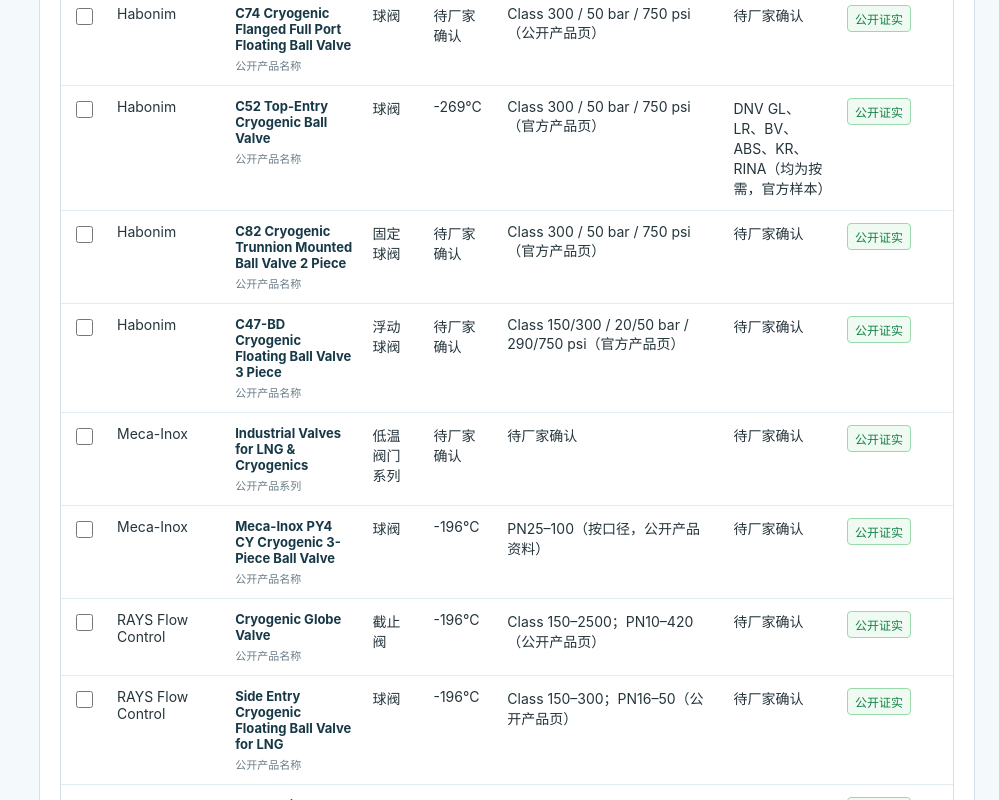
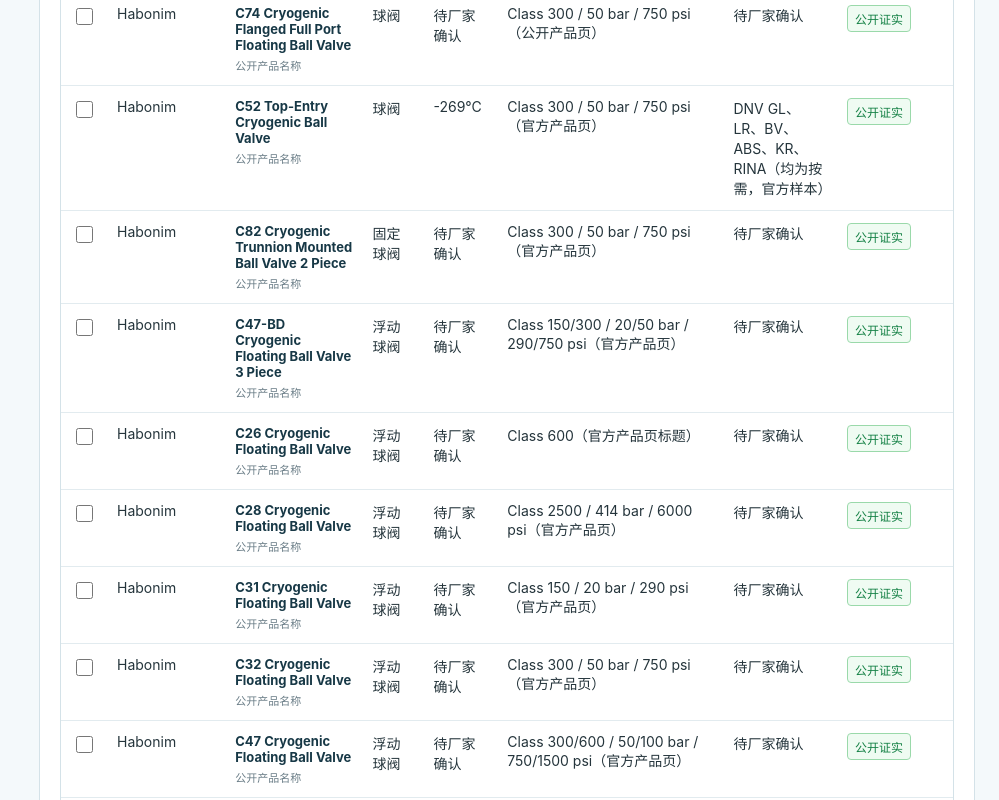
Before and after one commit to Cloudyluk/marine-cryogenic-valve-competitive-library, a React (Vite) app: page / in a window 1280 px wide. Shown: the part 2000-2800 px from the top of the page, without its empty margins (281-1280 px from the left). Built offline with nearby package versions, Linux system fonts and the light colour scheme.

Commit message:
补全 Habonim 低温阀产品目录

```diff
--- a/src/data/competitors.ts
+++ b/src/data/competitors.ts
@@ -6,6 +6,12 @@
   classSocieties: ['CCS', 'ABS', 'DNV', 'LR'], evidence: '公开证实' as const, verifiedAt: '2026-08-14',
   sources: [sources.newayShipping], construction: ['加长阀颈', '低温适用材料', '按阀型配置阀座/启闭件'],
   accessories: ['手动、气动或液动驱动（按系列）', '阀位反馈/限位（按项目）'], standards: ['ISO 21011', 'BS 6364', 'GB/T 24925（项目适用时）'],
+}
+
+const habonimCatalogCommon = {
+  brand: 'Habonim', region: '以色列' as const, applications: ['LNG', '低温液化气体'], media: ['LNG', '低温液化气体'], minTemperature: null,
+  connection: ['待厂家确认'], classSocieties: [], evidence: '公开证实' as const, verifiedAt: '2026-08-15',
+  construction: ['待厂家确认'], accessories: ['待厂家确认'], standards: ['待厂家确认'],
 }
 
 export const valveSeries: ValveSeries[] = [
@@ -31,6 +37,24 @@
   { id: 'habonim-c52', brand: 'Habonim', region: '以色列', model: 'C52 Top-Entry Cryogenic Ball Valve', modelKind: '公开产品名称', type: '球阀', applications: ['LNG', '液氢', '低温介质'], media: ['LNG', '液氢', '低温液化气体'], minTemperature: -269, pressure: 'Class 300 / 50 bar / 750 psi（官方产品页）', size: '1 1/2–6 in / DN15–150（官方产品页）', connection: ['加长对焊端', '可选焊接法兰（官方样本）'], classSocieties: ['DNV GL', 'LR', 'BV', 'ABS', 'KR', 'RINA（均为按需，官方样本）'], evidence: '公开证实', verifiedAt: '2026-08-15', sources: [sources.habonimC52Product, sources.habonimC52], construction: ['上装式固定球', '双向密封', '无封闭阀腔', '单阀座 DPE 阀座', '双重阀体—阀盖密封', '无石墨阀杆密封'], accessories: ['手柄或齿轮操作', '执行机构（按配置）', '可选焊接法兰及焊缝射线检测'], standards: ['ISO 15848-1 HermetiX（逸散性排放）', 'EN 12266-1 / API 598 / API 6D（生产试验）', 'BS 6364（按需低温试验）'], notes: ['C52 是 Habonim 官方样本列示的上装式超低温球阀，最低温度可达 −269°C；厂家产品页已补齐 Class 300 的压力与 1 1/2–6 in / DN15–150 的口径，船级社认可为按需提供。'] },
   { id: 'habonim-c82', brand: 'Habonim', region: '以色列', model: 'C82 Cryogenic Trunnion Mounted Ball Valve 2 Piece', modelKind: '公开产品名称', type: '固定球阀', applications: ['LNG', '低温液化气体'], media: ['LNG', '低温液化气体'], minTemperature: null, pressure: 'Class 300 / 50 bar / 750 psi（官方产品页）', size: '2–12 in / DN50–300（官方产品页）', connection: ['两片式铸造法兰阀体'], classSocieties: [], evidence: '公开证实', verifiedAt: '2026-08-15', sources: [sources.habonimC82], construction: ['两片式铸造法兰阀体', '双截断与排放（DBB）', '防吹出一体式高扭矩阀杆', 'DPE 或 SPE 阀座', 'Inconel 弹簧', '上游球体泄压孔'], accessories: ['双截断与排放配置（可选）', '清洁装配与填料'], standards: ['API 6D（API Monogram #6D-1278）', 'API 6FA / API 607 / ISO 10497（耐火）', 'NACE MR0175 / ISO 15156', 'BS 6364（阀盖安装角度指引）'], notes: ['Habonim 官方产品页已公开 C82 的口径、压力、法兰阀体、阀座、材料与标准；网页未直接给出最低工作温度及船级社认可，故保留待厂家确认。'] },
   { id: 'habonim-c47-bd', brand: 'Habonim', region: '以色列', model: 'C47-BD Cryogenic Floating Ball Valve 3 Piece', modelKind: '公开产品名称', type: '浮动球阀', applications: ['LNG', '低温液化气体'], media: ['LNG', '低温液化气体'], minTemperature: null, pressure: 'Class 150/300 / 20/50 bar / 290/750 psi（官方产品页）', size: '1/4–8 in / DN8–200（官方产品页）', connection: ['三片式结构（端连接待厂家确认）'], classSocieties: [], evidence: '公开证实', verifiedAt: '2026-08-15', sources: [sources.habonimC47Bd], construction: ['三片式双向浮动球阀', '一体式高扭矩阀杆', '加长段保持阀杆密封处于环境温度', '无滞留腔与自泄压密封', '球体上游泄压孔', '双阀体密封与零逸散免维护阀杆密封'], accessories: ['双截断与排放（可按需）', '清洁装配与填料'], standards: ['BS 6364（阀盖安装角度指引）'], notes: ['Habonim 官方产品页已公开 C47-BD 的口径、压力、双向全压差、结构与安全设计；页面未直接给出最低工作温度、端连接形式和船级社认可，故不作推断。'] },
+  { ...habonimCatalogCommon, id: 'habonim-c26', model: 'C26 Cryogenic Floating Ball Valve', modelKind: '公开产品名称', type: '浮动球阀', pressure: 'Class 600（官方产品页标题）', size: '待厂家确认', sources: [sources.habonimC26], notes: ['Habonim 官方低温目录列出 C26；产品页标题明确为三片式 Class 600 低温浮动球阀，其他订货参数待厂家确认。'] },
+  { ...habonimCatalogCommon, id: 'habonim-c28', model: 'C28 Cryogenic Floating Ball Valve', modelKind: '公开产品名称', type: '浮动球阀', pressure: 'Class 2500 / 414 bar / 6000 psi（官方产品页）', size: '1/4–8 in / DN8–200（官方产品页）', sources: [sources.habonimC28], notes: ['Habonim 官方产品页列出 C28 为 Class 2500 低温浮动球阀，并公开口径与压力范围；其余订货参数待厂家确认。'] },
+  { ...habonimCatalogCommon, id: 'habonim-c31', model: 'C31 Cryogenic Floating Ball Valve', modelKind: '公开产品名称', type: '浮动球阀', pressure: 'Class 150 / 20 bar / 290 psi（官方产品页）', size: '1/2–8 in / DN15–200（官方产品页）', sources: [sources.habonimC31], notes: ['Habonim 官方产品页列出 C31 低温浮动球阀的口径与压力范围；其余订货参数待厂家确认。'] },
+  { ...habonimCatalogCommon, id: 'habonim-c32', model: 'C32 Cryogenic Floating Ball Valve', modelKind: '公开产品名称', type: '浮动球阀', pressure: 'Class 300 / 50 bar / 750 psi（官方产品页）', size: '1/2–8 in / DN15–200（官方产品页）', sources: [sources.habonimC32], notes: ['Habonim 官方产品页列出 C32 低温浮动球阀的口径与压力范围；其余订货参数待厂家确认。'] },
+  { ...habonimCatalogCommon, id: 'habonim-c47', model: 'C47 Cryogenic Floating Ball Valve', modelKind: '公开产品名称', type: '浮动球阀', pressure: 'Class 300/600 / 50/100 bar / 750/1500 psi（官方产品页）', size: '1/4–6 in / DN8–150（官方产品页）', sources: [sources.habonimC47], notes: ['Habonim 官方产品页列出 C47 低温浮动球阀的口径与压力范围；其余订货参数待厂家确认。'] },
+  { ...habonimCatalogCommon, id: 'habonim-c61', model: 'C61 Cryogenic Floating Ball Valve', modelKind: '公开产品名称', type: '浮动球阀', pressure: '待厂家确认', size: '待厂家确认', sources: [sources.habonimC61], notes: ['Habonim 官方低温目录列出 C61 低温浮动球阀；公开页面未在目录级别给出可确认的订货参数。'] },
+  { ...habonimCatalogCommon, id: 'habonim-c62', model: 'C62 Cryogenic Multiport Ball Valve', modelKind: '公开产品名称', type: '多通球阀', pressure: '待厂家确认', size: '待厂家确认', sources: [sources.habonimC62], notes: ['Habonim 官方低温目录列出 C62 低温多通球阀；具体流道、端连接和额定值待厂家确认。'] },
+  { ...habonimCatalogCommon, id: 'habonim-c73', model: 'C73 Cryogenic Floating Ball Valve', modelKind: '公开产品名称', type: '浮动球阀', pressure: 'Class 150 / 20 bar / 290 psi（官方产品页）', size: '1/2–8 in / DN15–200（官方产品页）', sources: [sources.habonimC73], notes: ['Habonim 官方产品页列出 C73 低温浮动球阀的口径与压力范围；其余订货参数待厂家确认。'] },
+  { ...habonimCatalogCommon, id: 'habonim-c77', model: 'C77 Cryogenic Floating Ball Valve', modelKind: '公开产品名称', type: '浮动球阀', pressure: 'Class 150 / 20 bar / 290 psi（官方产品页）', size: '3–8 in / DN80–200（官方产品页）', sources: [sources.habonimC77], notes: ['Habonim 官方产品页列出 C77 低温浮动球阀的口径与压力范围；其余订货参数待厂家确认。'] },
+  { ...habonimCatalogCommon, id: 'habonim-c78', model: 'C78 Cryogenic Floating Ball Valve', modelKind: '公开产品名称', type: '浮动球阀', pressure: 'Class 300 / 50 bar / 750 psi（官方产品页）', size: '1/2–2 1/2 in / DN15–65（官方产品页）', sources: [sources.habonimC78], notes: ['Habonim 官方产品页列出 C78 低温浮动球阀的口径与压力范围；其余订货参数待厂家确认。'] },
+  { ...habonimCatalogCommon, id: 'habonim-c81', model: 'C81 Cryogenic Trunnion Mounted Ball Valve', modelKind: '公开产品名称', type: '固定球阀', pressure: '待厂家确认', size: '待厂家确认', sources: [sources.habonimC81], notes: ['Habonim 官方低温目录列出 C81 低温固定球阀；具体压力、口径与端连接待厂家确认。'] },
+  { ...habonimCatalogCommon, id: 'habonim-c83', model: 'C83 Cryogenic Trunnion Mounted Ball Valve', modelKind: '公开产品名称', type: '固定球阀', pressure: '待厂家确认', size: '待厂家确认', sources: [sources.habonimC83], notes: ['Habonim 官方低温目录列出 C83 低温固定球阀；具体压力、口径与端连接待厂家确认。'] },
+  { ...habonimCatalogCommon, id: 'habonim-c91', model: 'C91 Cryogenic Trunnion Mounted Ball Valve', modelKind: '公开产品名称', type: '固定球阀', pressure: '待厂家确认', size: '待厂家确认', sources: [sources.habonimC91], notes: ['Habonim 官方低温目录列出 C91 低温固定球阀；具体压力、口径与端连接待厂家确认。'] },
+  { ...habonimCatalogCommon, id: 'habonim-c92', model: 'C92 Cryogenic Trunnion Mounted Ball Valve', modelKind: '公开产品名称', type: '固定球阀', pressure: '待厂家确认', size: '待厂家确认', sources: [sources.habonimC92], notes: ['Habonim 官方低温目录列出 C92 低温固定球阀；具体压力、口径与端连接待厂家确认。'] },
+  { ...habonimCatalogCommon, id: 'habonim-c93', model: 'C93 Cryogenic Trunnion Mounted Ball Valve', modelKind: '公开产品名称', type: '固定球阀', pressure: '待厂家确认', size: '待厂家确认', sources: [sources.habonimC93], notes: ['Habonim 官方低温目录列出 C93 低温固定球阀；具体压力、口径与端连接待厂家确认。'] },
+  { ...habonimCatalogCommon, id: 'habonim-c94', model: 'C94 Cryogenic Trunnion Mounted Ball Valve', modelKind: '公开产品名称', type: '固定球阀', pressure: '待厂家确认', size: '待厂家确认', sources: [sources.habonimC94], notes: ['Habonim 官方低温目录列出 C94 低温固定球阀；具体压力、口径与端连接待厂家确认。'] },
+  { ...habonimCatalogCommon, id: 'habonim-c95', model: 'C95 Cryogenic Trunnion Mounted Ball Valve', modelKind: '公开产品名称', type: '固定球阀', pressure: '待厂家确认', size: '待厂家确认', sources: [sources.habonimC95], notes: ['Habonim 官方低温目录列出 C95 低温固定球阀；具体压力、口径与端连接待厂家确认。'] },
+  { ...habonimCatalogCommon, id: 'habonim-c96', model: 'C96 Cryogenic Trunnion Mounted Ball Valve', modelKind: '公开产品名称', type: '固定球阀', pressure: '待厂家确认', size: '待厂家确认', sources: [sources.habonimC96], notes: ['Habonim 官方低温目录列出 C96 低温固定球阀；具体压力、口径与端连接待厂家确认。'] },
   { id: 'meca-inox-lng', brand: 'Meca-Inox', region: '欧洲', model: 'Industrial Valves for LNG & Cryogenics', modelKind: '公开产品系列', type: '低温阀门系列', applications: ['小型 LNG', '中型 LNG', '低温气体'], media: ['LNG', '低温气体'], minTemperature: null, pressure: '待厂家确认', size: '待厂家确认', connection: ['待厂家确认'], classSocieties: [], evidence: '公开证实', verifiedAt: '2026-08-15', sources: [sources.meca], construction: ['低温耐火阀门（按市场页面描述）'], accessories: ['执行机构及附件（按项目）'], standards: ['待厂家确认'], notes: ['Meca-Inox 官方市场页确认 LNG/低温阀门方案；本条不是单一订货型号，具体型号和船用认证需继续收集。'] },
   { id: 'meca-inox-py4-cy', brand: 'Meca-Inox', region: '欧洲', model: 'Meca-Inox PY4 CY Cryogenic 3-Piece Ball Valve', modelKind: '公开产品名称', type: '球阀', applications: ['LNG 注入与泵送系统', 'LNG 小型/中型装置', '低温液化气体'], media: ['LNG', '低温液化气体'], minTemperature: -196, pressure: 'PN25–100（按口径，公开产品资料）', size: 'DN08–150（公开产品资料）', connection: ['焊接式', '螺纹式', '法兰式（公开产品资料）'], classSocieties: [], evidence: '公开证实', verifiedAt: '2026-08-14', sources: [sources.mecaLng, sources.meca], construction: ['三片式 316L 不锈钢铸造阀体', '一体加工加长阀杆', '球体上游泄压孔'], accessories: ['执行机构及附件（按项目）'], standards: ['EN 12567（A/B/E，公开产品资料）', 'ISO 10497 / API 6FA / API 6D（公开产品资料）', 'TA Luft（公开产品资料）'], notes: ['PY4 CY 为 Meca-Inox 官方 LNG 资料中明确的具体低温球阀；船用船级社证书和实际供船项目仍须按项目文件确认。'] },
   { id: 'rays-cryo-globe', brand: 'RAYS Flow Control', region: '中国', model: 'Cryogenic Globe Valve', modelKind: '公开产品名称', type: '截止阀', applications: ['LNG', '液氧', '低温工艺'], media: ['LNG', '液氧'], minTemperature: -196, pressure: 'Class 150–2500；PN10–420（公开产品页）', size: 'NPS 1/2–24 / DN15–600（公开产品页）', connection: ['待厂家确认'], classSocieties: [], evidence: '公开证实', verifiedAt: '2026-08-14', sources: [sources.raysGlobe, sources.rays], construction: ['不锈钢锻造阀体', '延长阀颈与真空绝热结构', '平面或锥面密封（按压力级选择）', '表面硬化阀杆与自润滑轴承'], accessories: ['手动、气动或电动执行机构（公开产品页）', '波纹管密封（可选）'], standards: ['BS 6364（公开产品页）', 'API 6D（产品系列页面描述）'], notes: ['RAYS 官方产品页已补齐口径、压力、温度、结构和可选执行方式；端连接、具体密封配置及船级社证书仍需按订货型号确认。'] },
```
Also changed, not shown: src/data/sources.ts (+18 -0 lines), 1 other file (tests, documents, lock files or other folders).
